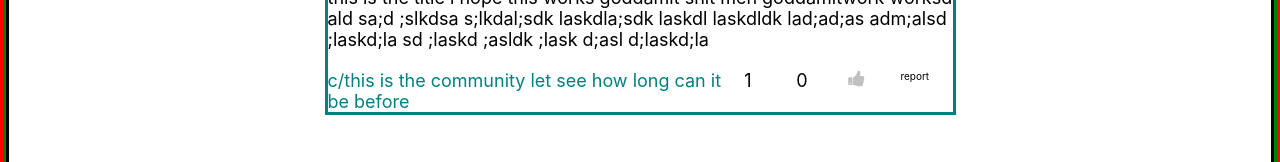
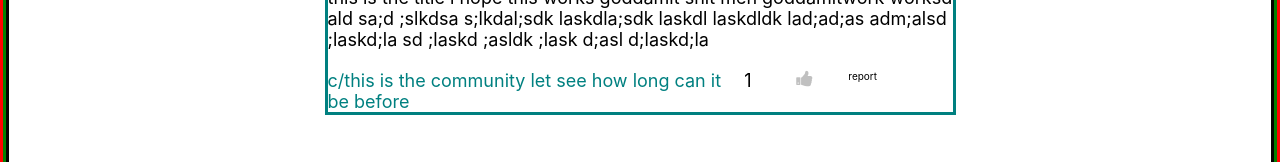
Before and after one commit to mrpiggy97/bloggit_frontend, a Vue app: page / in a window 1280 px wide. Shown: the part 139-301 px from the top of the page. Built offline with nearby package versions, Linux system fonts and the light colour scheme.

Commit message:
added if else block in template for interaction div

```diff
--- a/src/components/PostInfo.vue
+++ b/src/components/PostInfo.vue
@@ -15,17 +15,17 @@
                     class="community">c/{{com}}</span>
             </div>
 
-            <div class="interaction">
+            <div class="interaction" v-if="authenticated">
                 <span class="likes">{{likes}}</span>
-                <span class="reports">{{reports}}</span>
-                <i v-if="!liked && authenticated" @click="like"
-                    class='fa fa-thumbs-up inactive'>
-                </i>
-                <i v-else-if="liked && authenticated"
-                    class="fa fa-thumbs-up active"></i>
-                <i v-else-if="!authenticated" class="fa fa-thumbs-up inactive"></i>
-                <span v-if="!reported && authenticated" class="report">report</span>
-                <span v-else-if="!authenticated" class="report">report</span>
+                <i v-if="!liked" class="fa fa-thumbs-up inactive" @click="like"></i>
+                <i v-else class="fa fa-thumbs-up active"></i>
+                <span v-if="!reported" class="report">report</span>
+            </div>
+
+            <div class="interaction" v-else>
+                <span class="likes">{{likes}}</span>
+                <i class="fa fa-thumbs-up inactive"></i>
+                <span class="report">report</span>
             </div>
         </div>
     </div>
@@ -112,7 +112,7 @@ export default {
                 name: 'community',
                 params: {'community': community}
             })
-        }
+        },
     }
 }
 </script>
```
